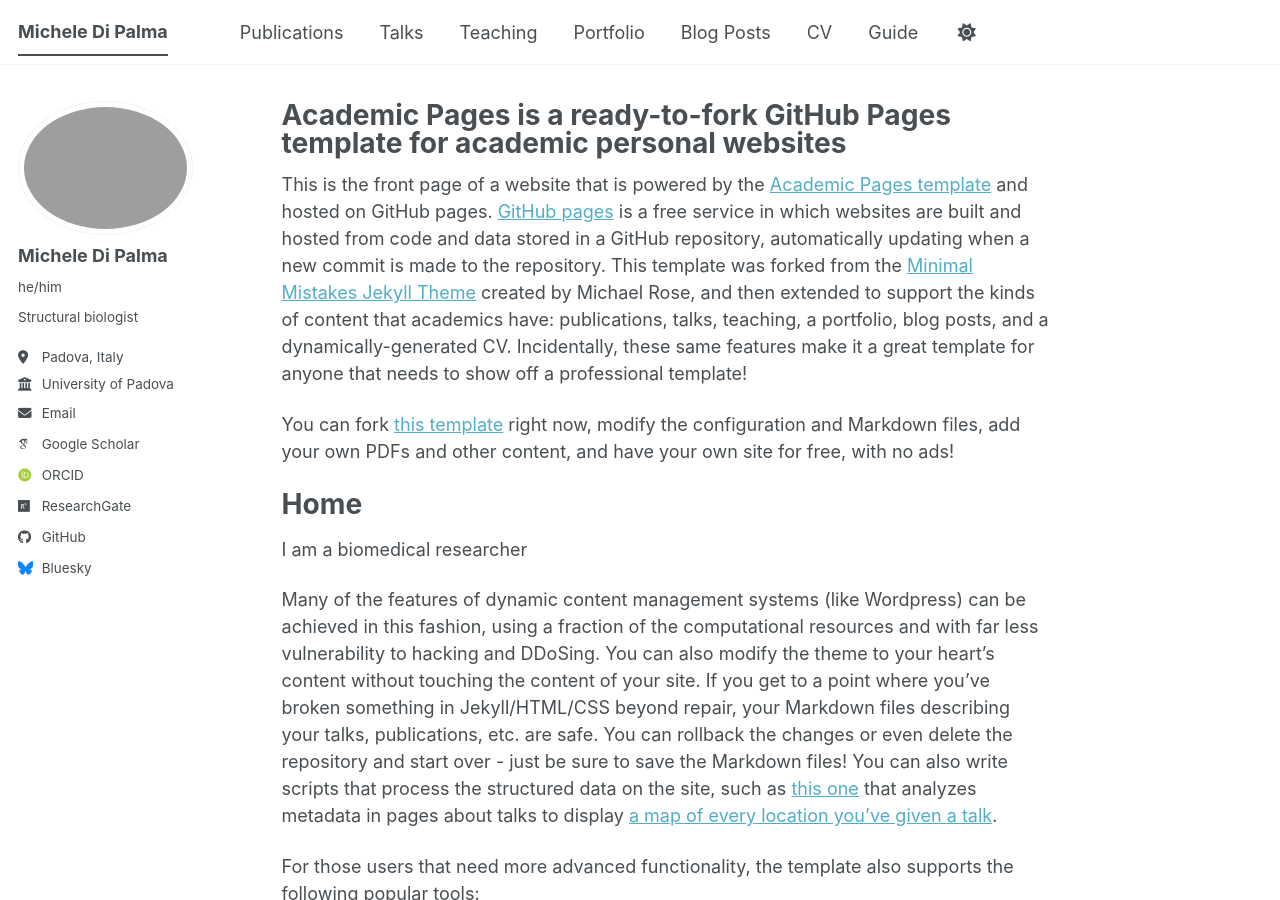
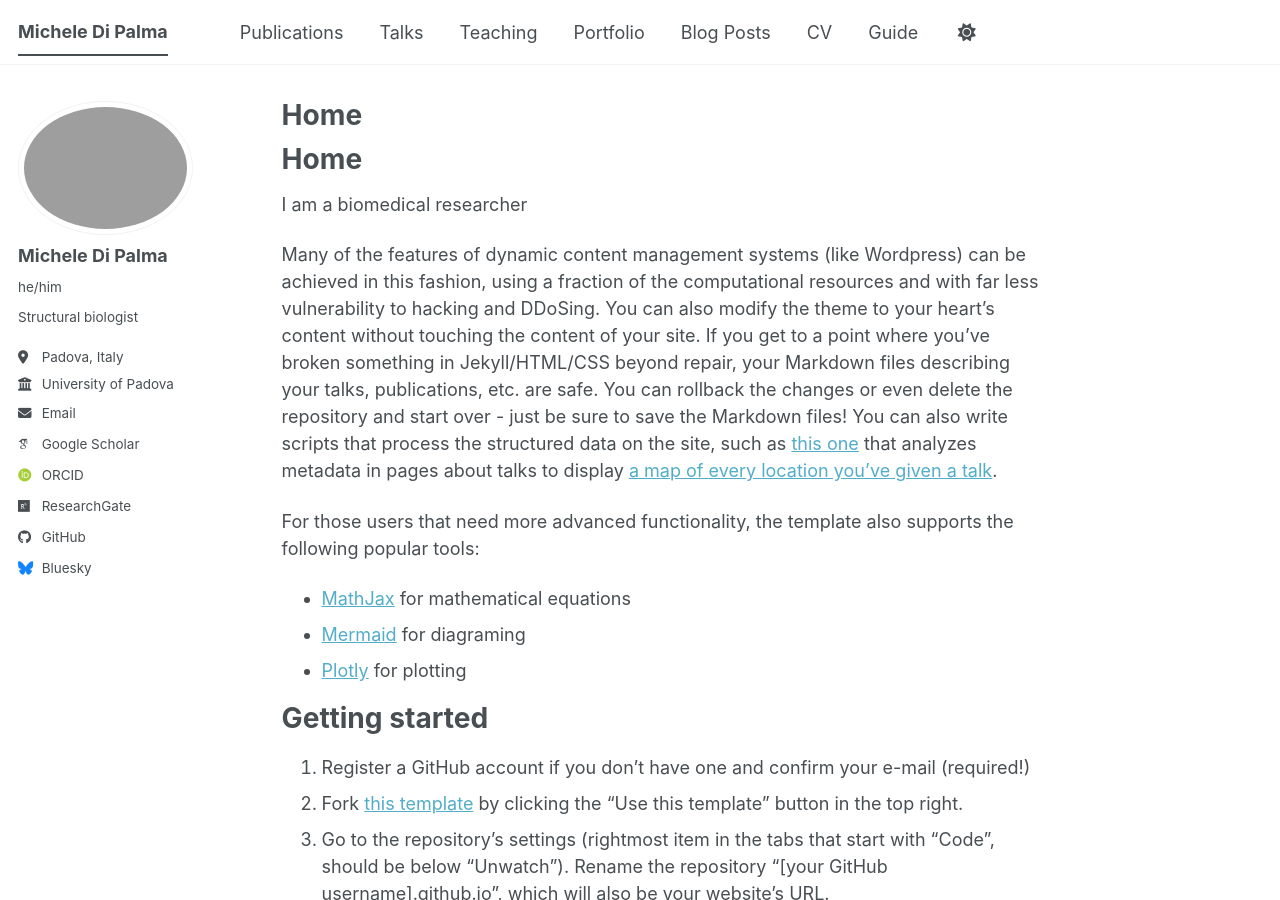
Before and after one commit to michele-dipalma/website, a Jekyll site: the page built from _pages/about.md, in a window 1280 px wide and 900 px high. Built offline with Jekyll 4.4.1, drawn with Linux system fonts in a browser that asks for light colours; some web fonts are replaced; a script bundle is joined from its source files by our own code; library files that are not in the unit come from our copies.

Commit message:
Update about.md

```diff
--- a/_pages/about.md
+++ b/_pages/about.md
@@ -1,15 +1,11 @@
 ---
 permalink: /
-title: "Academic Pages is a ready-to-fork GitHub Pages template for academic personal websites"
+title: "Home"
 author_profile: true
 redirect_from:
   - /about/
   - /about.html
 ---
-
-This is the front page of a website that is powered by the [Academic Pages template](https://github.com/academicpages/academicpages.github.io) and hosted on GitHub pages. [GitHub pages](https://pages.github.com) is a free service in which websites are built and hosted from code and data stored in a GitHub repository, automatically updating when a new commit is made to the repository. This template was forked from the [Minimal Mistakes Jekyll Theme](https://mmistakes.github.io/minimal-mistakes/) created by Michael Rose, and then extended to support the kinds of content that academics have: publications, talks, teaching, a portfolio, blog posts, and a dynamically-generated CV. Incidentally, these same features make it a great template for anyone that needs to show off a professional template!
-
- You can fork [this template](https://github.com/academicpages/academicpages.github.io) right now, modify the configuration and Markdown files, add your own PDFs and other content, and have your own site for free, with no ads!
 
 Home
 ======
```
